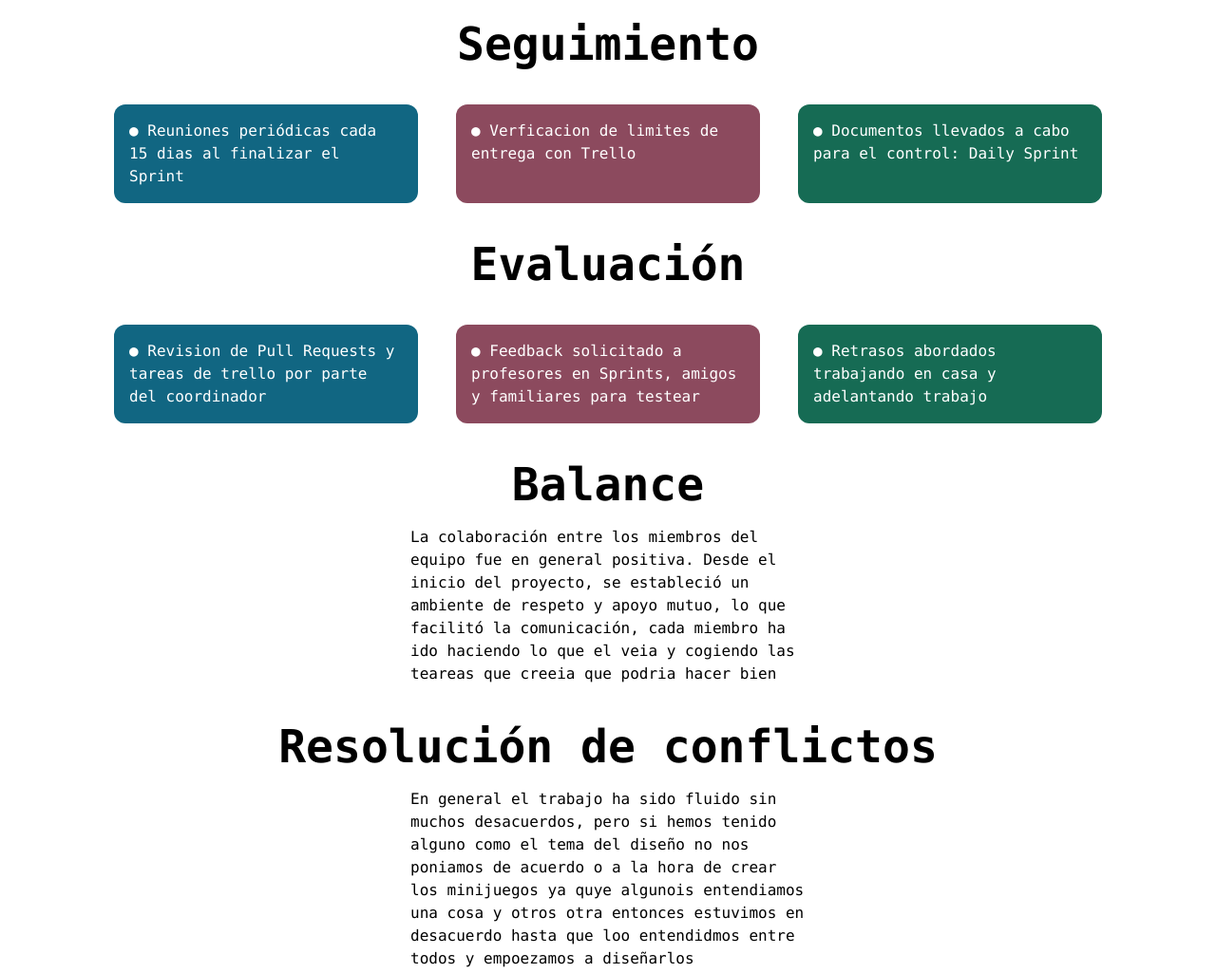
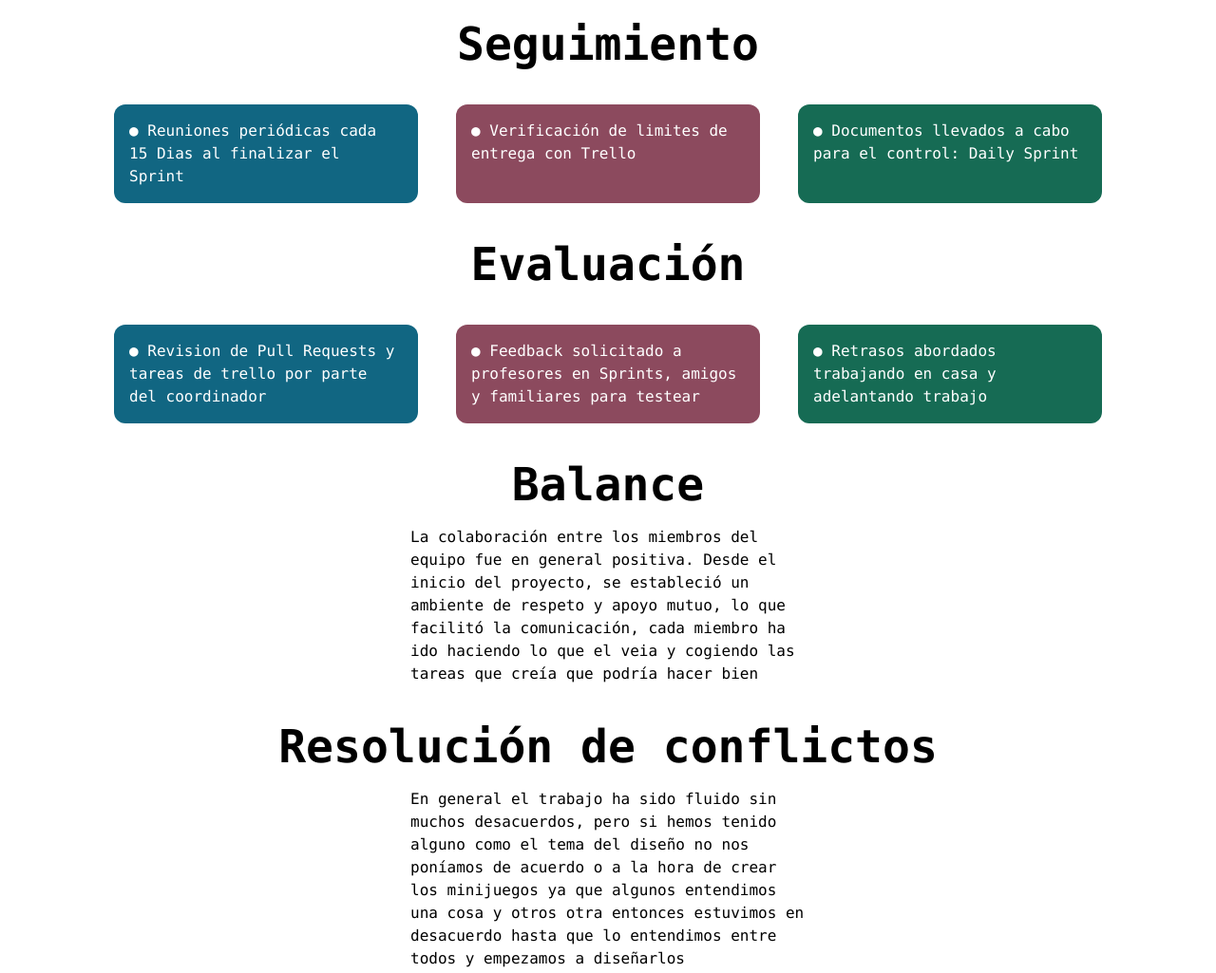
Before and after one commit to Ibaigz/G1_TFG_WEB, a website: page dist/seguimiento-evalucaion.html in a window 1280 px wide. Shown: the part 100-1125 px from the top of the page at 95% size. Drawn offline with Linux system fonts and the light colour scheme.

Commit message:
Pequeñas faltas de Ortografía

```diff
--- a/dist/seguimiento-evalucaion.html
+++ b/dist/seguimiento-evalucaion.html
@@ -83,12 +83,12 @@
         <div class="flex flex-row gap-10 pt-10">
             <div class="card bg-[#116682] p-4 rounded-xl ">
 
-                <p class="text-white w-72">&#9679; Reuniones periódicas cada 15 dias al finalizar el Sprint</p>
+                <p class="text-white w-72">&#9679; Reuniones periódicas cada 15 Dias al finalizar el Sprint</p>
             </div>
 
             <div class="card bg-[#8C4A5E] p-4 rounded-xl ">
 
-                <p class="text-white w-72">&#9679; Verficacion de limites de entrega con Trello
+                <p class="text-white w-72">&#9679; Verificación de limites de entrega con Trello
                 </p>
             </div>
 
@@ -128,7 +128,7 @@
         Balance
       </h1>
 
-      <p class="w-2/4 pt-5">La colaboración entre los miembros del equipo fue en general positiva. Desde el inicio del proyecto, se estableció un ambiente de respeto y apoyo mutuo, lo que facilitó la comunicación, cada miembro ha ido haciendo lo que el veia y cogiendo las teareas que creeia que podria hacer bien</p>
+      <p class="w-2/4 pt-5">La colaboración entre los miembros del equipo fue en general positiva. Desde el inicio del proyecto, se estableció un ambiente de respeto y apoyo mutuo, lo que facilitó la comunicación, cada miembro ha ido haciendo lo que el veia y cogiendo las tareas que creía que podría hacer bien</p>
     </div>
 
 
@@ -141,7 +141,7 @@
     Resolución de conflictos
   </h1>
 
-  <p class="w-2/4 pt-5">En general el trabajo ha sido fluido sin muchos desacuerdos, pero si hemos tenido alguno como el tema del diseño no nos poniamos de acuerdo o a la hora de crear los minijuegos ya quye algunois entendiamos una cosa y otros otra entonces estuvimos en desacuerdo hasta que loo entendidmos entre todos y empoezamos a diseñarlos</p>
+  <p class="w-2/4 pt-5">En general el trabajo ha sido fluido sin muchos desacuerdos, pero si hemos tenido alguno como el tema del diseño no nos poníamos de acuerdo o a la hora de crear los minijuegos ya que algunos entendimos una cosa y otros otra entonces estuvimos en desacuerdo hasta que lo entendimos entre todos y empezamos a diseñarlos</p>
 </div>
 
 
```
